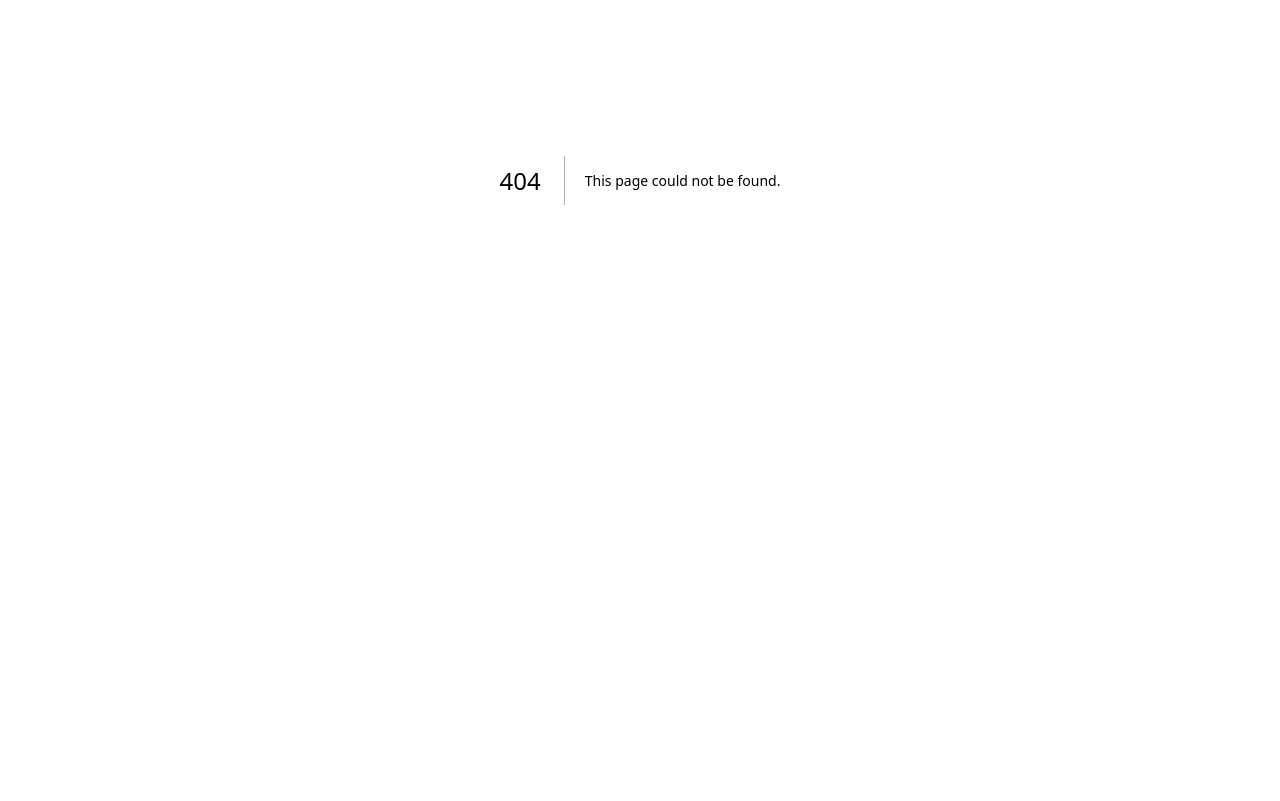
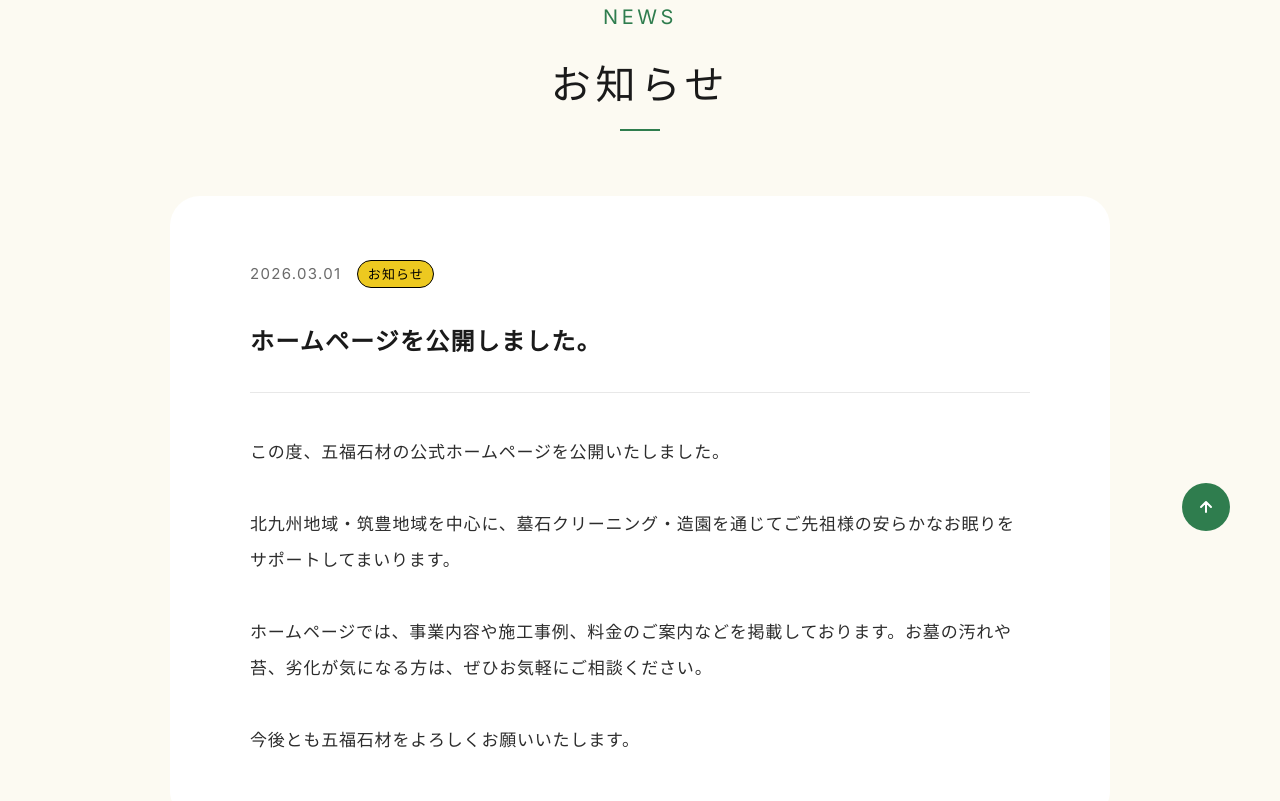
Before and after one commit to jyunnnji/gofuku-sekizai-hp, a Next.js app: page /news/homepage-launch in a window 1280 px wide. Before the commit this address had no page. Shown: the part 220-1021 px from the top of the page. Before the commit the page ends 800 px from the top, so only its background shows below. Built offline with nearby package versions, Linux system fonts and the light colour scheme.

Commit message:
お知らせ詳細画面作成

```diff
--- /dev/null
+++ b/app/news/[slug]/page.tsx
@@ -0,0 +1,113 @@
+import { notFound } from "next/navigation";
+import Header from "@/components/Header";
+import Footer from "@/components/Footer";
+import Link from "next/link";
+import { newsItems, getNewsItem } from "@/lib/newsData";
+
+export function generateStaticParams() {
+  return newsItems.map((item) => ({ slug: item.slug }));
+}
+
+export default function NewsDetailPage({
+  params,
+}: {
+  params: { slug: string };
+}) {
+  const item = getNewsItem(params.slug);
+  if (!item) notFound();
+
+  return (
+    <>
+      <Header />
+      <main className="bg-[#fcfaf2] pt-[100px]">
+        <div className="max-w-[1440px] mx-auto px-[170px] pt-[125px] pb-[120px]">
+
+          {/* NEWS label */}
+          <p
+            className="text-center text-[20px] text-[#2f7d4e] tracking-[3.6px] uppercase leading-[24px] mb-[24px]"
+            style={{ fontFamily: "var(--font-inter)" }}
+          >
+            NEWS
+          </p>
+
+          {/* Heading */}
+          <div className="flex flex-col items-center mb-[65px]">
+            <h1
+              className="text-[40px] font-medium text-[#1a1a1a] tracking-[4.8px] leading-[64px]"
+              style={{ fontFamily: "var(--font-inter), var(--font-noto-sans-jp)" }}
+            >
+              お知らせ
+            </h1>
+            <div className="w-[40px] h-[2px] bg-[#2f7d4e] mt-3" />
+          </div>
+
+          {/* Article card */}
+          <div className="bg-white rounded-[30px] px-[80px] py-[64px]">
+
+            {/* Meta */}
+            <div className="flex items-center gap-[16px] mb-[32px]">
+              <span
+                className="text-[15px] text-[#6b6b6b] tracking-[1.3px] leading-[26px]"
+                style={{ fontFamily: "var(--font-inter)" }}
+              >
+                {item.date}
+              </span>
+              <span className="bg-[#edc920] border border-black rounded-full h-[28px] w-[77px] flex items-center justify-center shrink-0">
+                <span
+                  className="text-[13px] text-black tracking-[1.1px] leading-[22px]"
+                  style={{ fontFamily: "var(--font-noto-sans-jp)" }}
+                >
+                  {item.category}
+                </span>
+              </span>
+            </div>
+
+            {/* Title */}
+            <h2
+              className="text-[24px] font-bold text-[#1a1a1a] tracking-[1.2px] leading-[40px] mb-[40px] pb-[32px] border-b border-[#e8e8e8]"
+              style={{ fontFamily: "var(--font-noto-sans-jp)" }}
+            >
+              {item.title}
+            </h2>
+
+            {/* Body */}
+            <p
+              className="text-[17px] text-[#2c2c2c] tracking-[0.8px] leading-[36px] whitespace-pre-wrap"
+              style={{ fontFamily: "var(--font-noto-sans-jp)" }}
+            >
+              {item.body}
+            </p>
+
+          </div>
+
+          {/* Back link */}
+          <div className="flex justify-center mt-[48px]">
+            <Link
+              href="/#news"
+              className="inline-flex items-center gap-[10px] text-[16px] text-[#2f7d4e] hover:text-[#235e3a] tracking-[0.8px] transition-colors"
+              style={{ fontFamily: "var(--font-noto-sans-jp)" }}
+            >
+              <svg width="8" height="12" viewBox="0 0 8 12" fill="none">
+                <path d="M7 1L2 6L7 11" stroke="currentColor" strokeWidth="1.5" strokeLinecap="round" strokeLinejoin="round" />
+              </svg>
+              お知らせ一覧へ戻る
+            </Link>
+          </div>
+
+        </div>
+      </main>
+      <Footer />
+
+      {/* Back to top */}
+      <Link
+        href="#top"
+        className="fixed bottom-[49px] right-[50px] z-50 w-[48px] h-[48px] rounded-full bg-[#2f7d4e] flex items-center justify-center hover:bg-[#235e3a] transition-colors"
+        aria-label="ページ上部へ戻る"
+      >
+        <svg width="20" height="20" viewBox="0 0 20 20" fill="none">
+          <path d="M10 15V5M10 5L5 10M10 5L15 10" stroke="white" strokeWidth="2" strokeLinecap="round" strokeLinejoin="round" />
+        </svg>
+      </Link>
+    </>
+  );
+}
--- a/components/News.tsx
+++ b/components/News.tsx
@@ -1,25 +1,12 @@
 import Link from "next/link";
+import { newsItems as newsData } from "@/lib/newsData";
 
-const newsItems = [
-  {
-    date: "2026.03.01",
-    category: "お知らせ",
-    title: "ホームページを公開しました。",
-    href: "#",
-  },
-  {
-    date: "2026.02.15",
-    category: "お知らせ",
-    title: "春のお墓クリーニングキャンペーンを実施中です。",
-    href: "#",
-  },
-  {
-    date: "2026.01.10",
-    category: "お知らせ",
-    title: "年末年始の営業日のご案内。",
-    href: "#",
-  },
-];
+const newsItems = newsData.map((item) => ({
+  date: item.date,
+  category: item.category,
+  title: item.title,
+  href: `/news/${item.slug}`,
+}));
 
 function ArrowIcon() {
   return (
--- /dev/null
+++ b/lib/newsData.ts
@@ -0,0 +1,67 @@
+export type NewsItem = {
+  slug: string;
+  date: string;
+  category: string;
+  title: string;
+  body: string;
+};
+
+export const newsItems: NewsItem[] = [
+  {
+    slug: "homepage-launch",
+    date: "2026.03.01",
+    category: "お知らせ",
+    title: "ホームページを公開しました。",
+    body: `この度、五福石材の公式ホームページを公開いたしました。
+
+北九州地域・筑豊地域を中心に、墓石クリーニング・造園を通じてご先祖様の安らかなお眠りをサポートしてまいります。
+
+ホームページでは、事業内容や施工事例、料金のご案内などを掲載しております。お墓の汚れや苔、劣化が気になる方は、ぜひお気軽にご相談ください。
+
+今後とも五福石材をよろしくお願いいたします。`,
+  },
+  {
+    slug: "spring-campaign",
+    date: "2026.02.15",
+    category: "お知らせ",
+    title: "春のお墓クリーニングキャンペーンを実施中です。",
+    body: `春のお彼岸に向けて、期間限定の墓石クリーニングキャンペーンを実施しております。
+
+■ キャンペーン期間
+2026年2月15日（日）〜 2026年3月31日（火）
+
+■ キャンペーン内容
+通常料金より10%オフにてご提供いたします。
+お墓の汚れ・苔・黒ずみを専用の道具と技術で丁寧に除去し、美しく仕上げます。
+
+■ 対象エリア
+北九州地域・筑豊地域
+
+春のお参りの前に、ぜひお墓をきれいにされてみてはいかがでしょうか。
+ご予約・お見積もりはお電話またはお問い合わせフォームよりお気軽にどうぞ。`,
+  },
+  {
+    slug: "new-year-schedule",
+    date: "2026.01.10",
+    category: "お知らせ",
+    title: "年末年始の営業日のご案内。",
+    body: `平素より五福石材をご利用いただきまして、誠にありがとうございます。
+
+年末年始の営業日についてご案内いたします。
+
+■ 年末年始休業期間
+2025年12月29日（月）〜 2026年1月4日（日）
+
+■ 年始営業開始日
+2026年1月5日（月）より通常営業いたします。
+
+休業期間中のお問い合わせにつきましては、2026年1月5日以降に順次ご返答いたします。
+ご不便をおかけいたしますが、何卒よろしくお願い申し上げます。
+
+皆様にとって新しい年が素晴らしい一年となりますよう、心よりお祈り申し上げます。`,
+  },
+];
+
+export function getNewsItem(slug: string): NewsItem | undefined {
+  return newsItems.find((item) => item.slug === slug);
+}
```
